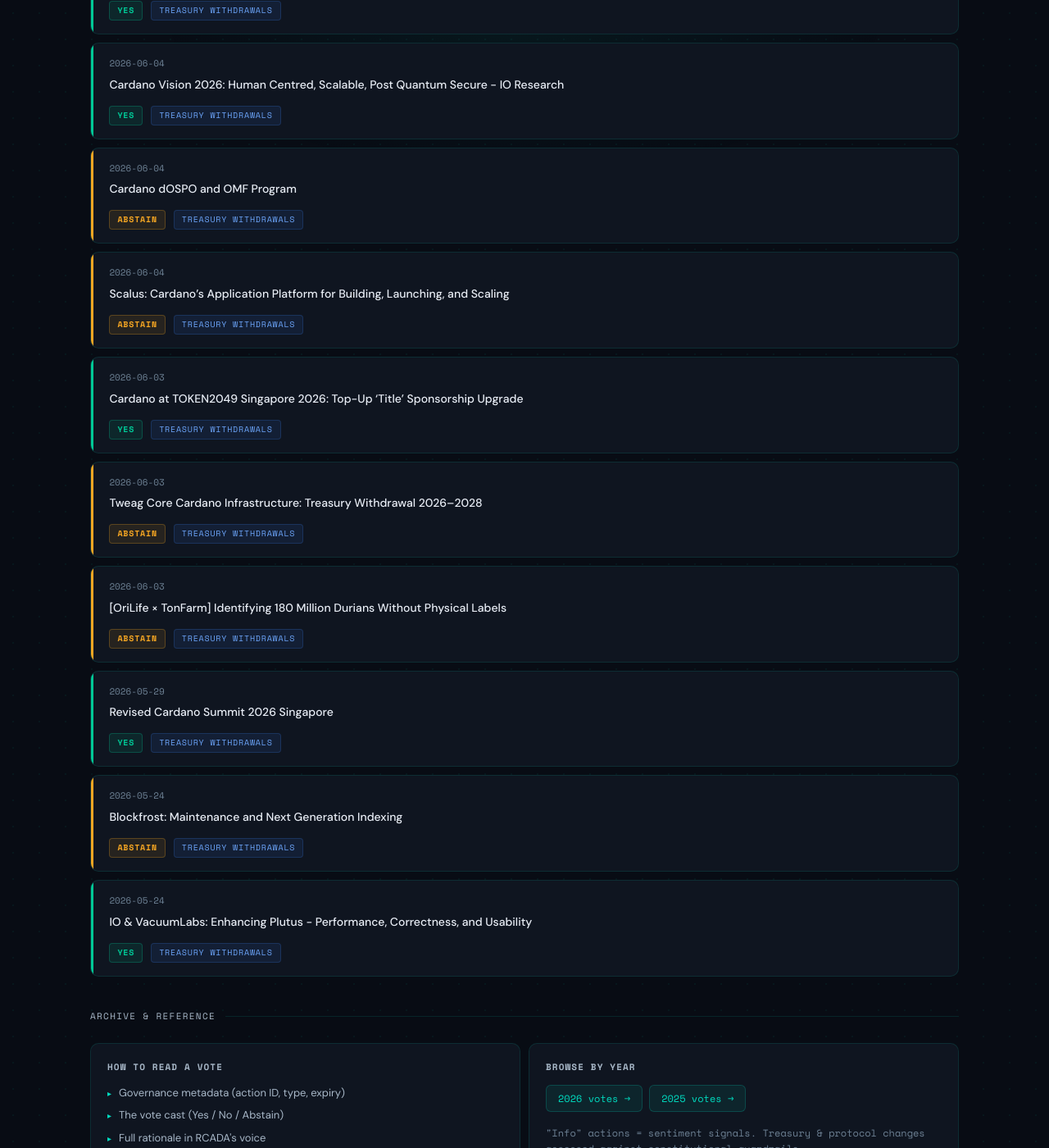
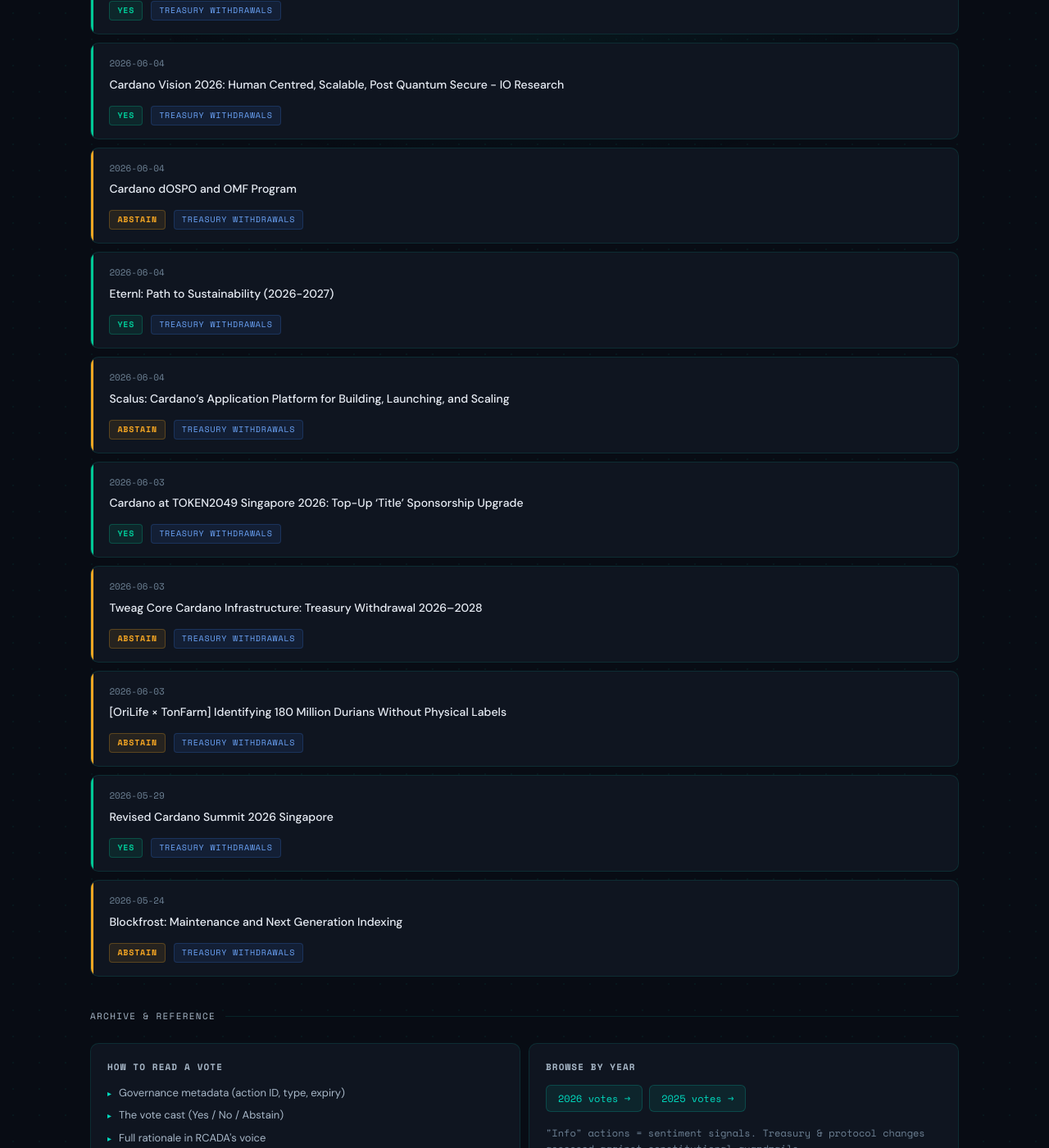
Before and after one commit to Brolloks/rcada-drep-votes, a Jekyll site: the page built from index.html, in a window 1280 px wide and 1400 px high, scrolled down 820 px. Shown: the whole window at 82% size. Built offline with Jekyll 4.4.1, drawn with Linux system fonts in a browser that asks for light colours.

Commit message:
Auto-update index.html

```diff
--- a/index.html
+++ b/index.html
@@ -12,8 +12,8 @@ title: RCADA DRep Voting Record
 
 <!-- AUTO-STATS:START -->
 <div class="stats-row">
-  <div class="stat-cell"><span class="stat-num total">33</span><span class="stat-label">Total Votes</span></div>
-  <div class="stat-cell"><span class="stat-num yes">16</span><span class="stat-label">Yes</span></div>
+  <div class="stat-cell"><span class="stat-num total">34</span><span class="stat-label">Total Votes</span></div>
+  <div class="stat-cell"><span class="stat-num yes">17</span><span class="stat-label">Yes</span></div>
   <div class="stat-cell"><span class="stat-num no">2</span><span class="stat-label">No</span></div>
   <div class="stat-cell"><span class="stat-num abstain">15</span><span class="stat-label">Abstain</span></div>
 </div>
@@ -51,6 +51,12 @@ title: RCADA DRep Voting Record
     <span class="badge badge-abstain">Abstain</span>
     <span class="badge badge-type">Treasury Withdrawals</span>
   </div>
+  <div class="vote-card yes-card fade-in">
+    <div class="vote-date">2026-06-04</div>
+    <strong><a href="votes/2026/Eternl-Path to Sustainability (2026-2027).html">Eternl: Path to Sustainability (2026-2027)</a></strong>
+    <span class="badge badge-yes">Yes</span>
+    <span class="badge badge-type">Treasury Withdrawals</span>
+  </div>
   <div class="vote-card abstain-card fade-in">
     <div class="vote-date">2026-06-04</div>
     <strong><a href="votes/2026/Scalus-Cardano’s Application Platform for Building, Launching, and Scaling.html">Scalus: Cardano’s Application Platform for Building, Launching, and Scaling</a></strong>
@@ -85,12 +91,6 @@ title: RCADA DRep Voting Record
     <div class="vote-date">2026-05-24</div>
     <strong><a href="votes/2026/Blockfrost_Maintenance and Next Generation Indexing.html">Blockfrost: Maintenance and Next Generation Indexing</a></strong>
     <span class="badge badge-abstain">Abstain</span>
-    <span class="badge badge-type">Treasury Withdrawals</span>
-  </div>
-  <div class="vote-card yes-card fade-in">
-    <div class="vote-date">2026-05-24</div>
-    <strong><a href="votes/2026/IO &amp; VacuumLabs_Enhancing Plutus - Performance, Correctness, and Usability.html">IO &amp; VacuumLabs: Enhancing Plutus - Performance, Correctness, and Usability</a></strong>
-    <span class="badge badge-yes">Yes</span>
     <span class="badge badge-type">Treasury Withdrawals</span>
   </div>
 </div>
```
